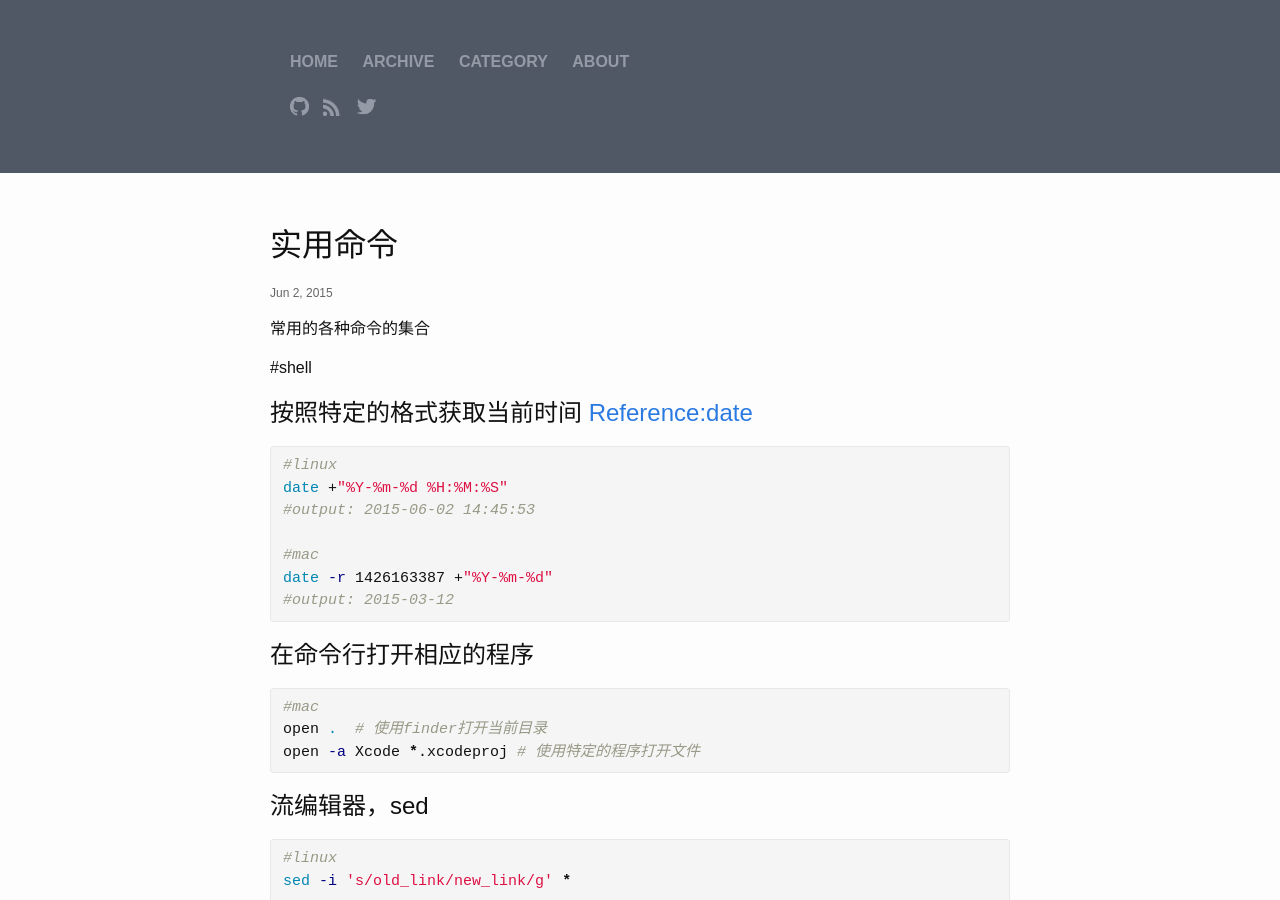
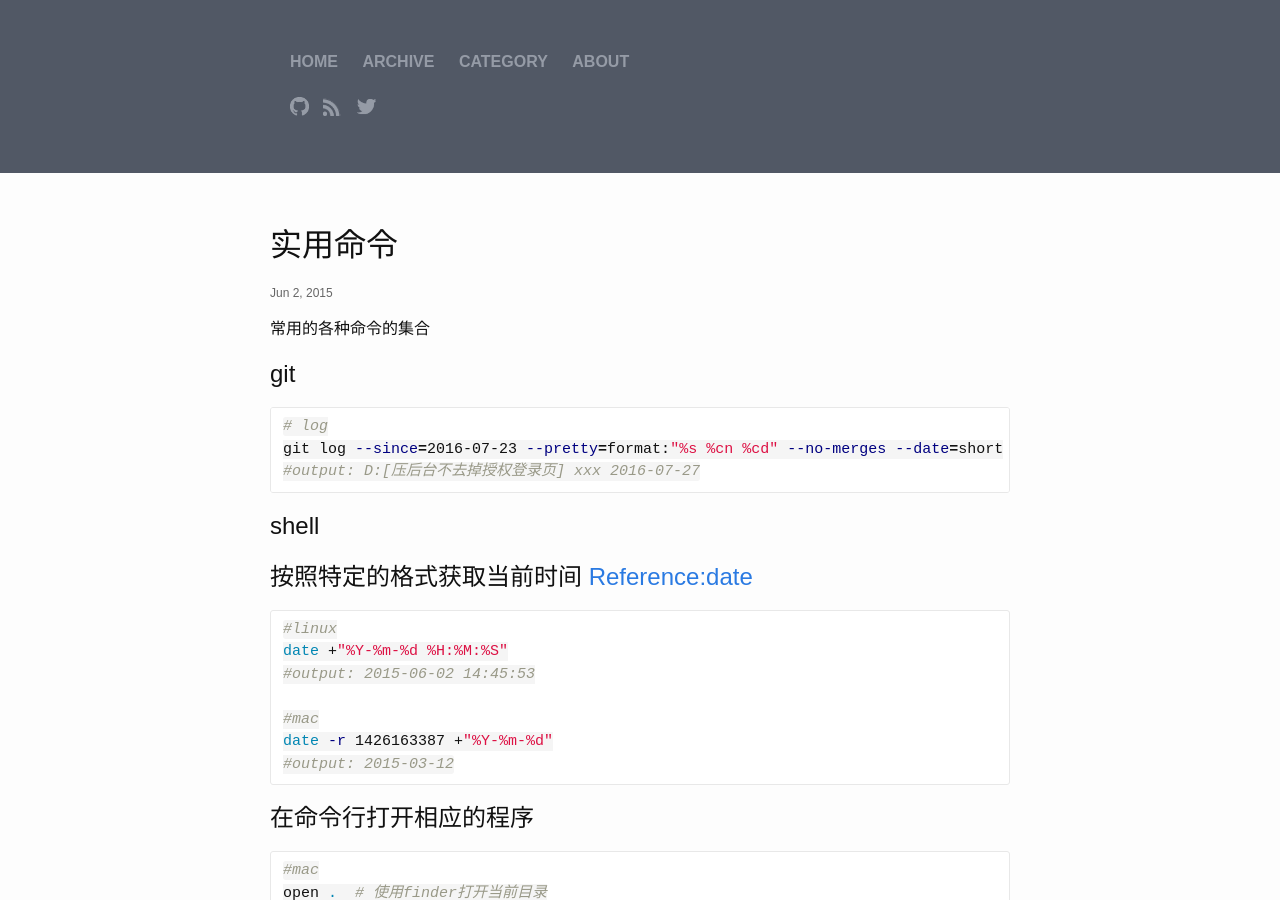
Before and after one commit to rookie-nerd/rookie-nerd.github.io, a Jekyll site: the page built from _posts/2015-06-02-实用命令.markdown, in a window 1280 px wide and 900 px high. Built offline with Jekyll 4.4.1, drawn with Linux system fonts in a browser that asks for light colours.

Commit message:
增加git

````diff
--- a/_posts/2015-06-02-实用命令.markdown
+++ b/_posts/2015-06-02-实用命令.markdown
@@ -7,10 +7,17 @@ categories: linux shell svn
 
 常用的各种命令的集合
 
-#shell
+# git
+```sh
+# log
+git log --since=2016-07-23 --pretty=format:"%s %cn %cd" --no-merges --date=short
+#output: D:[压后台不去掉授权登录页] xxx 2016-07-27
+```
+
+# shell
 
 ## 按照特定的格式获取当前时间 [Reference:date](http://man7.org/linux/man-pages/man1/date.1.html)
-{% highlight sh %}
+```sh
 #linux
 date +"%Y-%m-%d %H:%M:%S"
 #output: 2015-06-02 14:45:53
@@ -18,31 +25,29 @@ date +"%Y-%m-%d %H:%M:%S"
 #mac
 date -r 1426163387 +"%Y-%m-%d"
 #output: 2015-03-12
-{% endhighlight %}
+```
 
 
 ## 在命令行打开相应的程序
-{% highlight sh %}
+```sh
 #mac
 open .  # 使用finder打开当前目录
 open -a Xcode *.xcodeproj # 使用特定的程序打开文件
-
-{% endhighlight %}
+```
 
 
 ## 流编辑器，sed
-{% highlight sh %}
+```sh
 #linux
 sed -i 's/old_link/new_link/g' *
 
 #mac
 sed -i '.original' 's/old_link/new_link/g' * 	// -i 后面必须指定备份的后缀名
 sed -i '' 's/old_link/new_link/g' *				// -i 后面如果是空的话，表明忽略后缀名
-{% endhighlight %}
+```
 
 # svn
-
-{% highlight sh %}
+```sh
 # 获取全部的ignore列表
 svn pg -R svn:ignore .
 
@@ -56,4 +61,4 @@ svn changelist sub sub.c sub.h
 svn cl --remove sub.c
 svn diff --cl sub
 svn ci --changelist sub -m "sub"
-{% endhighlight %}
+```
````
